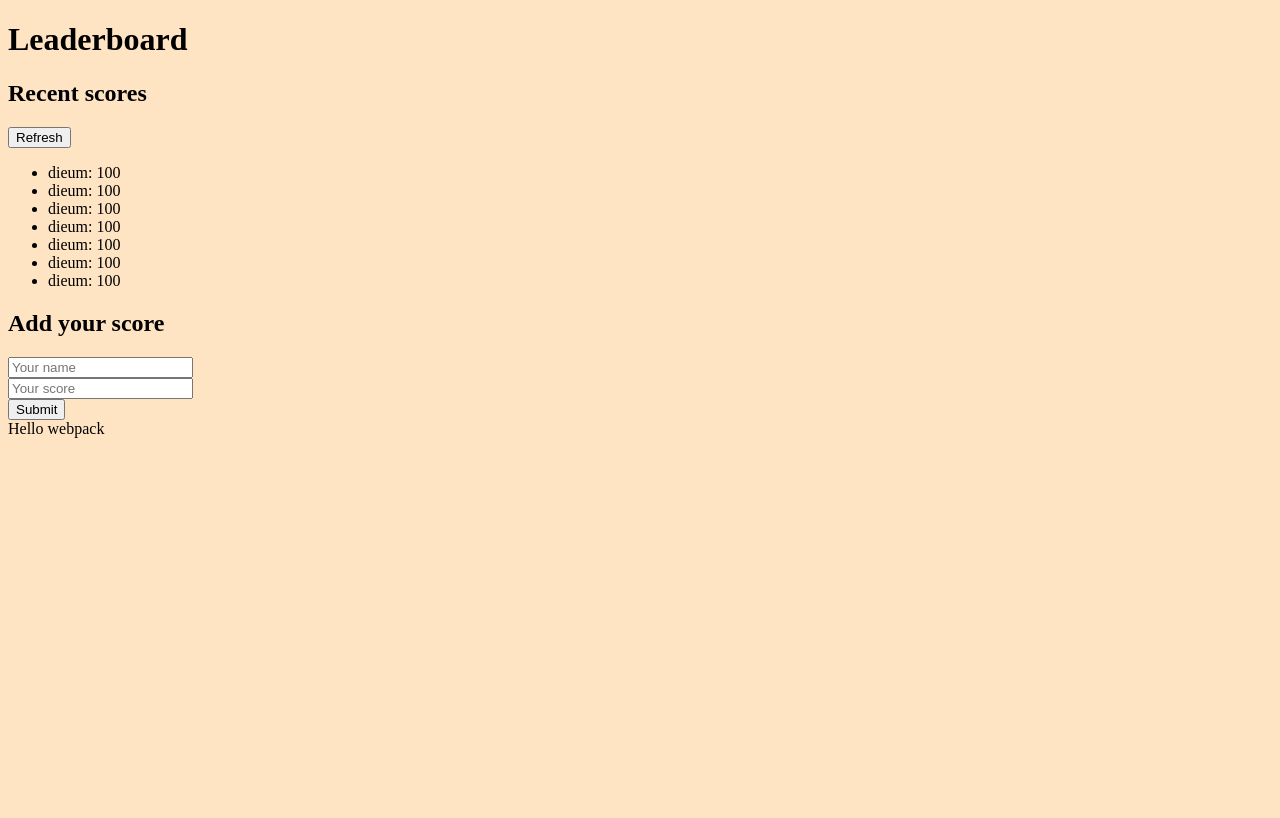
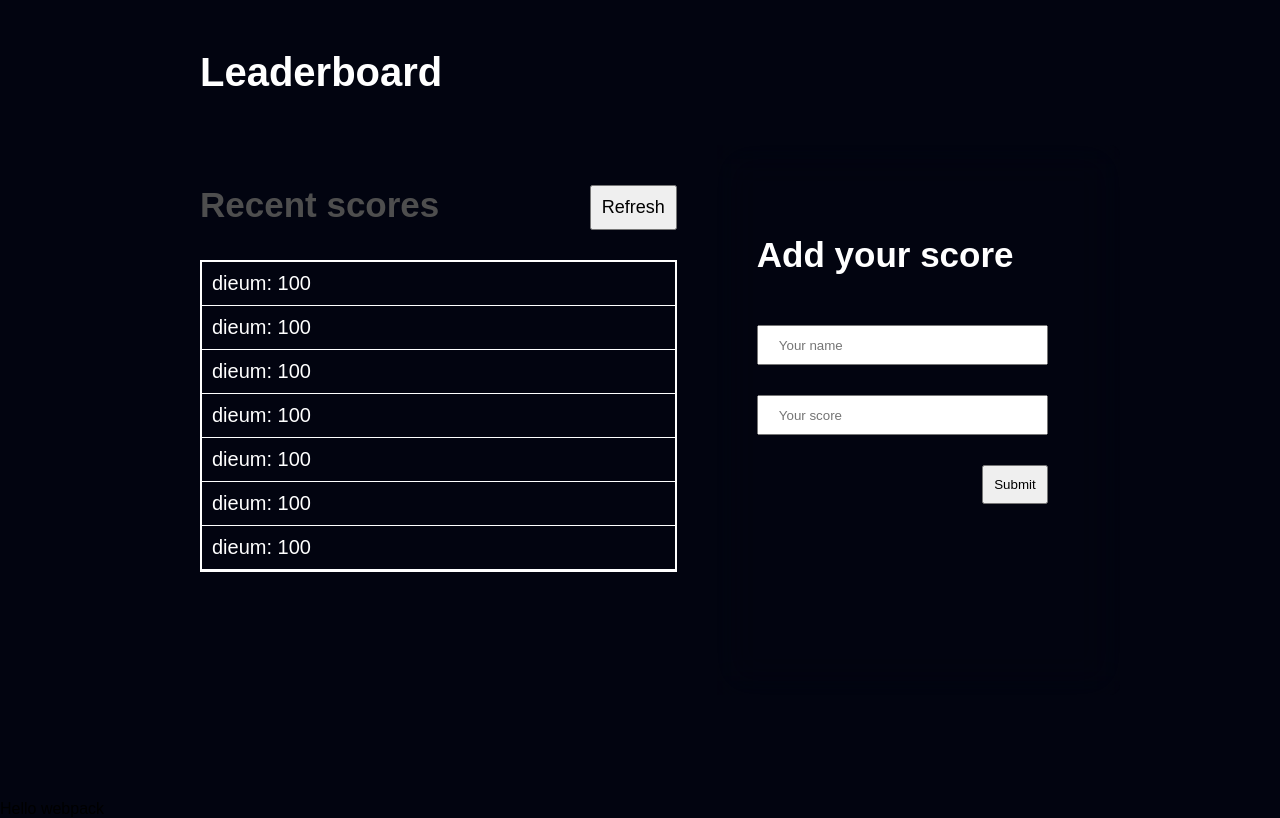
Before and after one commit to dieum512/Leaderboard, a website built with webpack: page src/index.html in a window 1280 px wide. Built offline with nearby package versions, Linux system fonts and the light colour scheme; files whose address does not match are found by name.

Commit message:
Style the project

```diff
--- a/src/style.css
+++ b/src/style.css
@@ -1,3 +1,115 @@
+* {
+  margin: 0;
+  padding: 0;
+  box-sizing: border-box;
+  font-family: 'Poppins', sans-serif;
+}
+
 body {
-    background-color: bisque;
+  background: #020410;
 }
+
+/* background image */
+
+.background {
+  width: 100%;
+  height: 100vh;
+  background: url('../Images/background.jpg') no-repeat;
+  background-size: cover;
+  background-position: center;
+  filter: blur(10px);
+}
+
+.main-title {
+  margin-top: 50px;
+  font-size: 40px;
+  color: #fff;
+  position: absolute;
+  margin-left: 200px;
+  z-index: 2;
+}
+
+.container {
+  position: absolute;
+  top: 50%;
+  left: 50%;
+  transform: translate(-50%, -50%);
+  width: 75%;
+  height: 550px;
+  background: url('../Images/background.jpg') no-repeat;
+  background-size: cover;
+  background-position: center;
+  border-radius: 10px;
+  margin-top: 20px;
+}
+
+/* scores */
+
+.container .scores {
+  position: absolute;
+  top: 0;
+  left: 0;
+  width: 58%;
+  height: 100%;
+  padding: 40px;
+}
+
+.container .scores .scores-header {
+  display: flex;
+  justify-content: space-between;
+  margin-bottom: 30px;
+}
+
+.container .scores .scores-header h2 {
+  font-size: 35px;
+  color: #4e4e4e;
+}
+
+.container .scores .scores-header .refresh-btn {
+  padding: 10px;
+  font-size: 18px;
+}
+
+.container .scores .scores-displayed {
+  border: 2px solid #fff;
+}
+
+.container .scores .scores-displayed .scores-ul li {
+  list-style: none;
+  border-bottom: 1px solid #fff;
+  padding: 10px;
+  font-size: 20px;
+  color: #fff;
+}
+/* add score */
+
+.container .add-score {
+  position: absolute;
+  top: 0;
+  right: 0;
+  width: calc(100% - 58%);
+  height: 100%;
+  backdrop-filter: blur(20px);
+  padding: 40px;
+  border-top-right-radius: 10px;
+  border-bottom-right-radius: 10px;
+  color: #fff;
+}
+
+.container .add-score .add-score-tilte {
+  font-size: 35px;
+  margin: 50px 0 50px 0;
+}
+
+.input {
+  width: 90%;
+  margin-bottom: 30px;
+  height: 40px;
+  padding-left: 20px;
+}
+
+.submit-btn {
+  float: right;
+  margin-right: 10%;
+  padding: 10px;
+}
```
